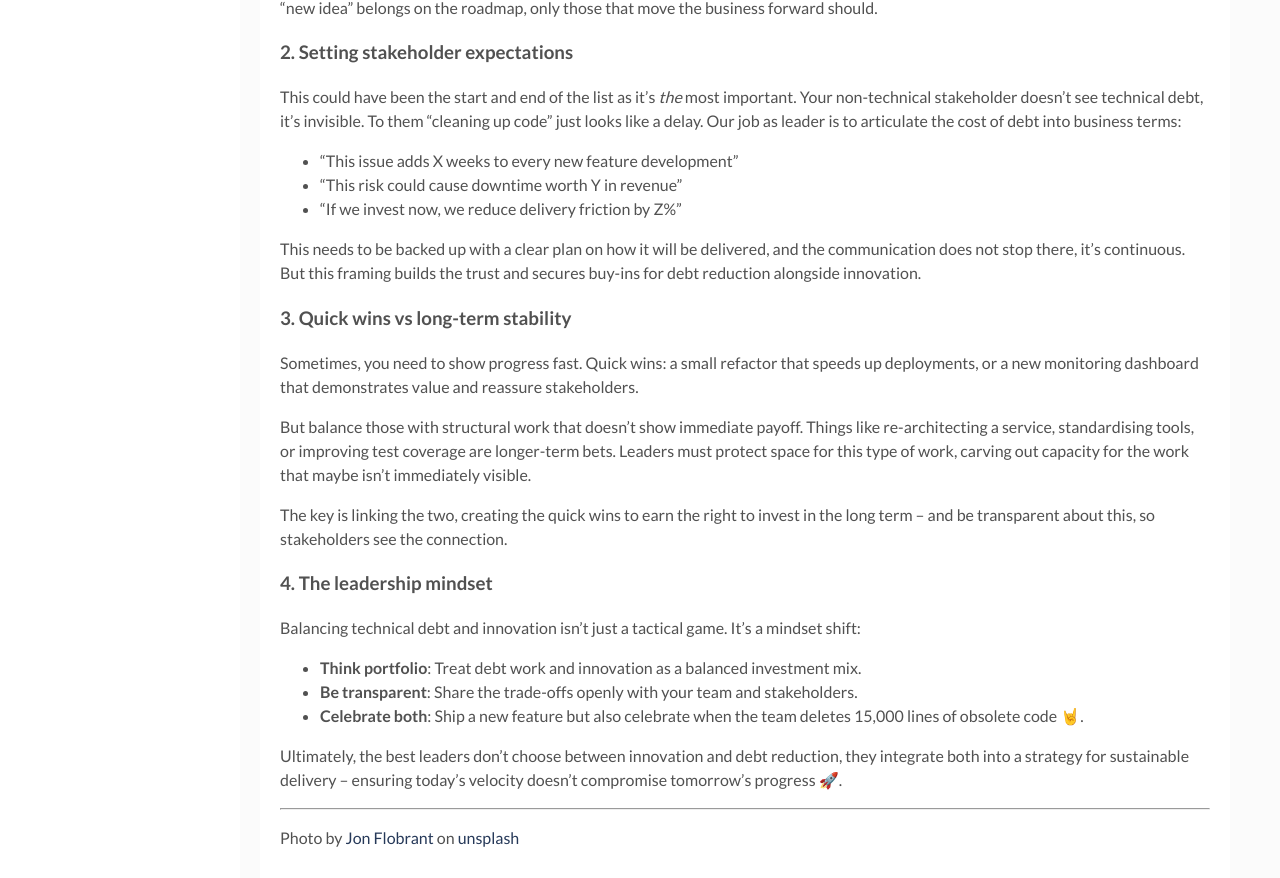
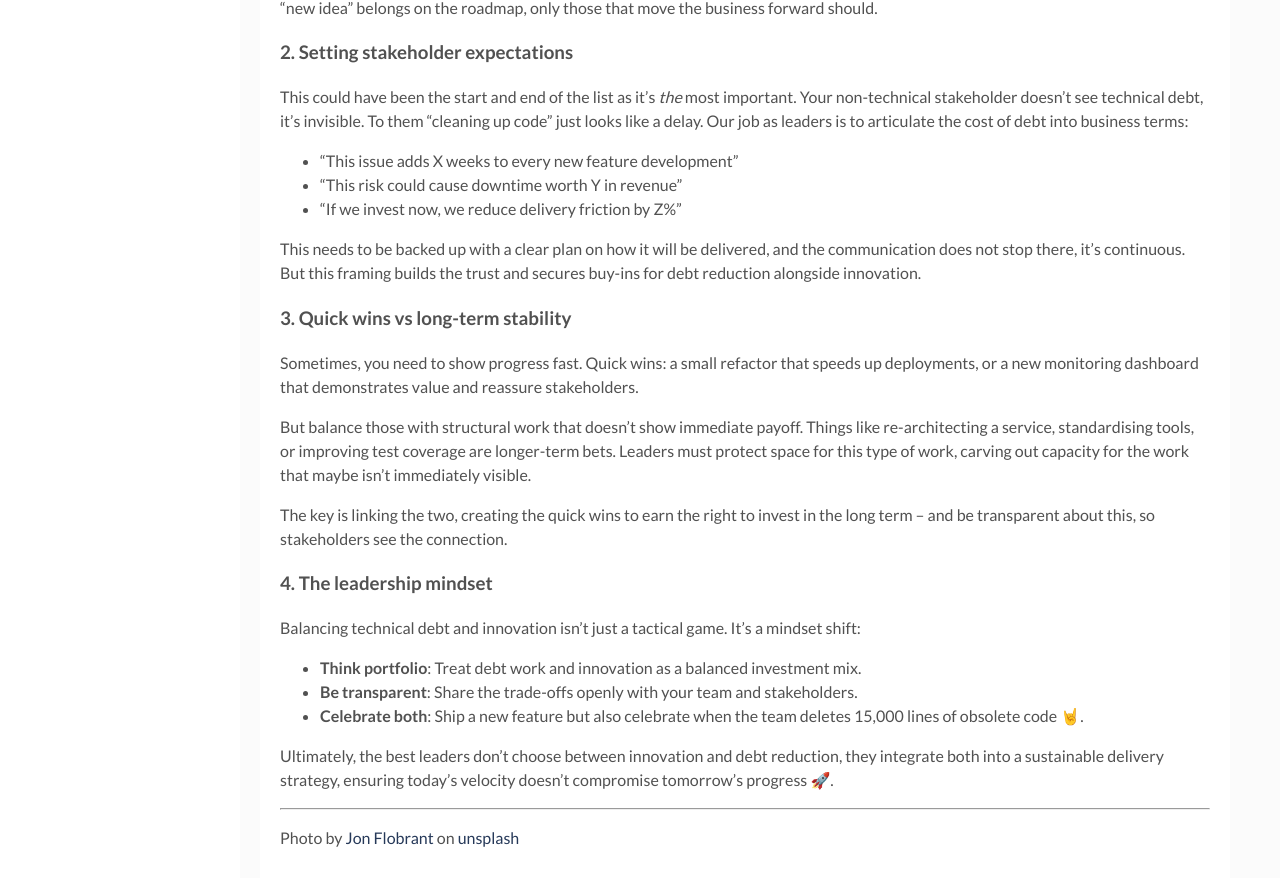
Before and after one commit to stew-anderson/blog, a Jekyll site: the page built from _posts/2025-09-16-balancing-technical-debt-with-innovation-a-leadership-perspective.markdown, in a window 1280 px wide and 1400 px high, scrolled down 800 px. Shown: the part 379-1257 px from the top of the window. Built offline with Jekyll 4.4.1, drawn with Linux system fonts in a browser that asks for light colours; emoji names are drawn with the system emoji font.

Commit message:
One more tweak

```diff
--- a/_posts/2025-09-16-balancing-technical-debt-with-innovation-a-leadership-perspective.markdown
+++ b/_posts/2025-09-16-balancing-technical-debt-with-innovation-a-leadership-perspective.markdown
@@ -26,7 +26,7 @@ Not all technical debt is inherently bad; it could be that it’s born of a cons
 But that’s only half the battle, prioritising doesn’t stop at just the debt, any innovations need to be in that trade off – not every single "new idea" belongs on the roadmap, only those that move the business forward should.
 
 ### 2. Setting stakeholder expectations
-This could have been the start and end of the list as it’s _the_ most important. Your non-technical stakeholder doesn’t see technical debt, it’s invisible. To them "cleaning up code" just looks like a delay. Our job as leader is to articulate the cost of debt into business terms:
+This could have been the start and end of the list as it’s _the_ most important. Your non-technical stakeholder doesn’t see technical debt, it’s invisible. To them "cleaning up code" just looks like a delay. Our job as leaders is to articulate the cost of debt into business terms:
 * "This issue adds X weeks to every new feature development"
 * "This risk could cause downtime worth Y in revenue"
 * "If we invest now, we reduce delivery friction by Z%"
@@ -46,7 +46,7 @@ Balancing technical debt and innovation isn’t just a tactical game. It’s a m
 * **Be transparent**: Share the trade-offs openly with your team and stakeholders.
 * **Celebrate both**: Ship a new feature but also celebrate when the team deletes 15,000 lines of obsolete code :metal:.
 
-Ultimately, the best leaders don’t choose between innovation and debt reduction, they integrate both into a strategy for sustainable delivery – ensuring today’s velocity doesn’t compromise tomorrow’s progress :rocket:.
+Ultimately, the best leaders don’t choose between innovation and debt reduction, they integrate both into a sustainable delivery strategy, ensuring today’s velocity doesn’t compromise tomorrow’s progress :rocket:.
 
 ---
 
```
